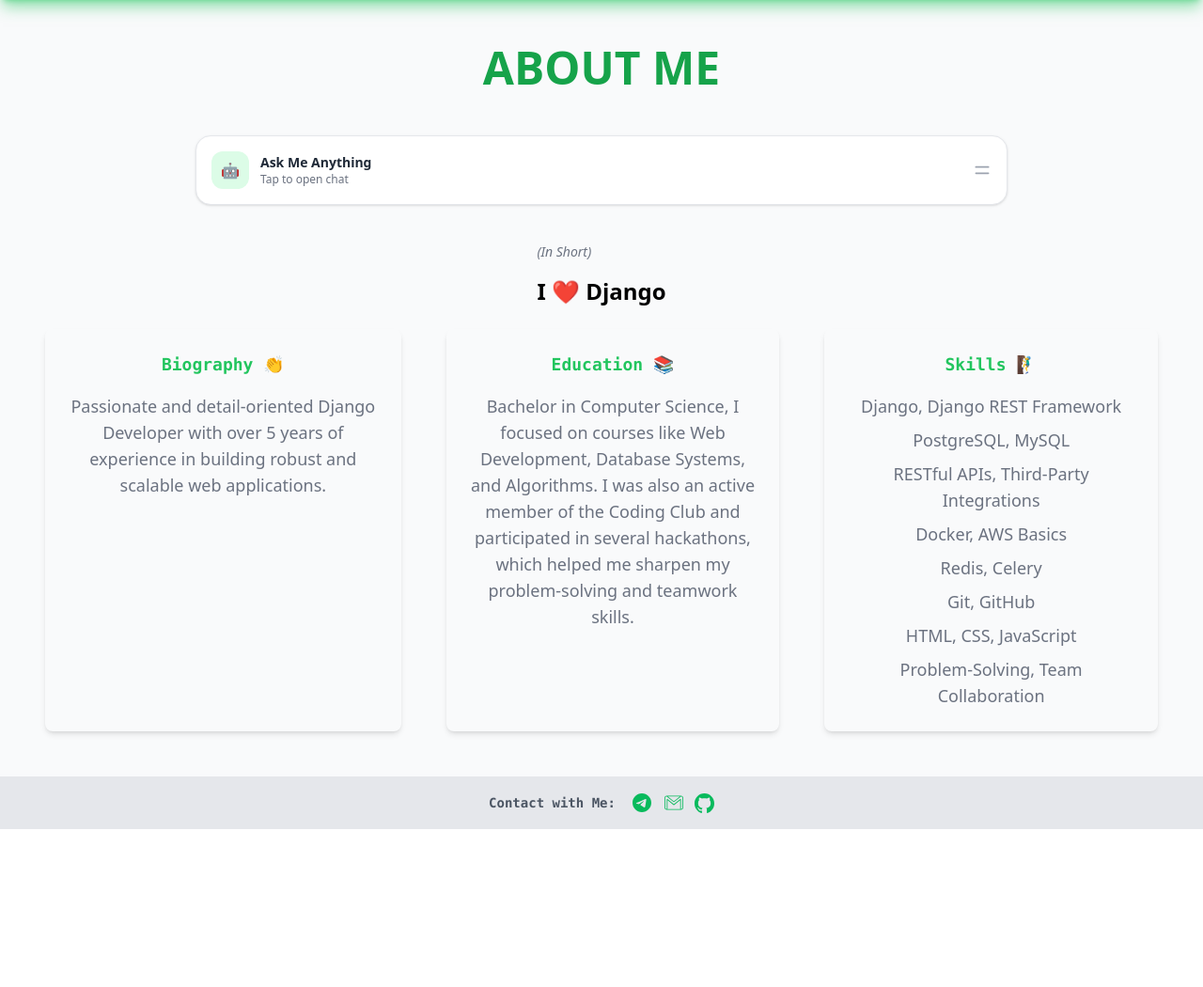
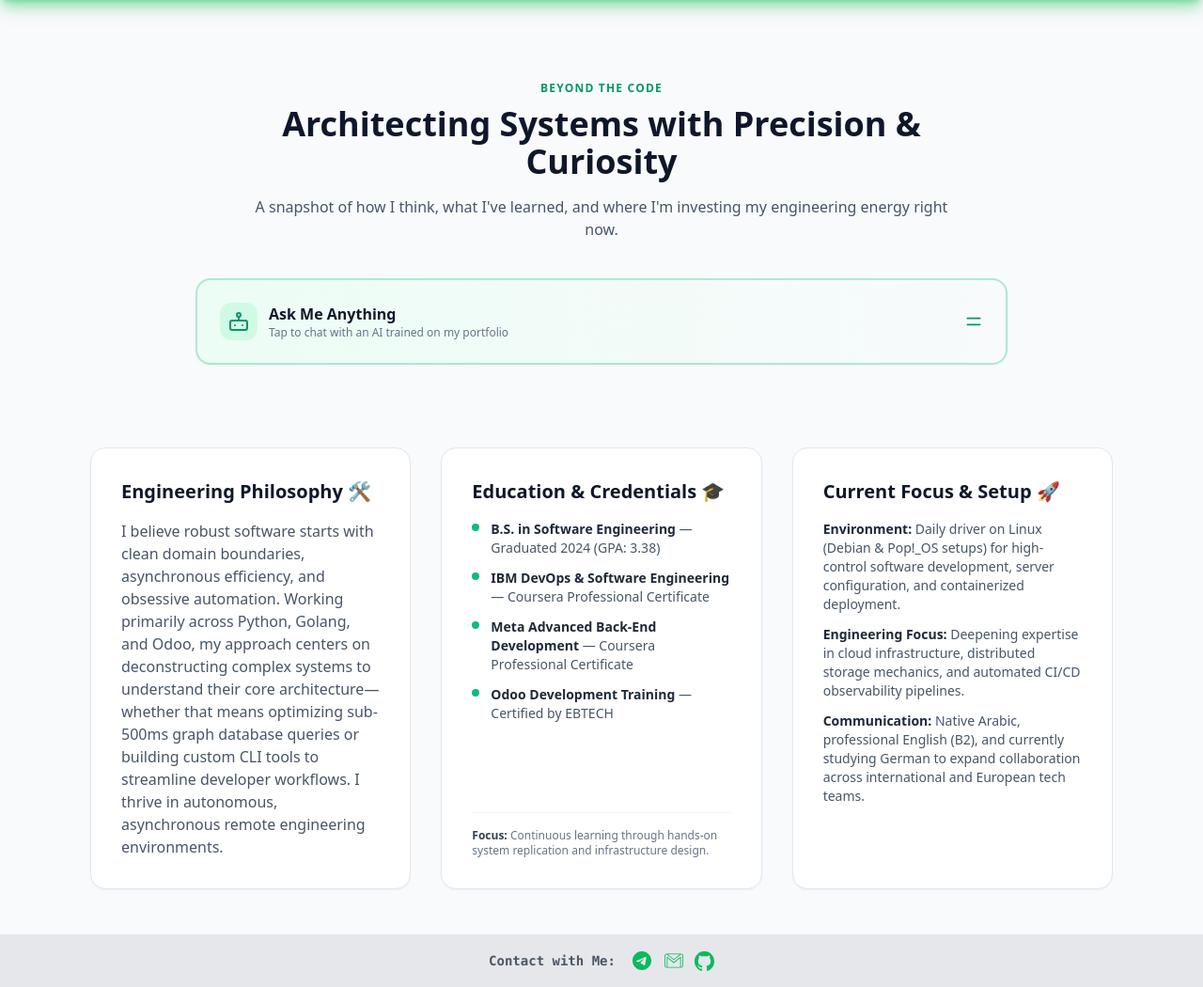
Before and after one commit to django-frog/django-portfolio, a Django app: page /home/about/ in a window 1280 px wide. Shown: the part 64-1114 px from the top of the page at 94% size. Before the commit the page ends 946 px from the top, so only its background shows below. Run offline with Django 4.2, Linux system fonts and the light colour scheme; parts of the project's set-up code (start-up, migrations or seed data) failed here and were passed over; some libraries are stand-ins or nearby versions.

Commit message:
update about page.

```diff
--- a/core/templates/portfolio/about_page.html
+++ b/core/templates/portfolio/about_page.html
@@ -5,34 +5,67 @@
 {% block content %}
 <meta name="csrf-token" content="{{ csrf_token }}">
 
-<div class="flex flex-col justify-center items-center p-12 md:h-full min-h-screen gap-6 bg-gray-50 dark:bg-gray-900">
+<div class="flex flex-col justify-center items-center p-6 sm:p-10 md:p-12 min-h-screen gap-10 bg-gray-50 dark:bg-gray-900">
 
-    <div>
-        <h1 class="text-3xl md:text-5xl text-green-600 dark:text-green-500 font-bold uppercase">{% trans "About me" %}</h1>
-    </div>
+   <!-- ============================================================ -->
+   <!-- PAGE HEADER                                                  -->
+   <!-- ============================================================ -->
+   <header class="text-center max-w-3xl mx-auto pt-8">
+      <span class="text-xs font-bold tracking-widest uppercase text-emerald-600 dark:text-emerald-400">
+         {% trans "Beyond the Code" %}
+      </span>
+      <h2 class="text-3xl sm:text-4xl font-extrabold text-slate-900 dark:text-white mt-2">
+         {% trans "Architecting Systems with Precision & Curiosity" %}
+      </h2>
+      <p class="mt-4 text-sm sm:text-base text-slate-600 dark:text-slate-300 leading-relaxed">
+         {% trans "A snapshot of how I think, what I've learned, and where I'm investing my engineering energy right now." %}
+      </p>
+   </header>
 
 
-    <!-- CHATBOT COMPONENT -->
-    <div x-data="chatbot()" class="w-full max-w-4xl mx-auto px-4 mt-6">
+   <!-- ============================================================ -->
+   <!-- CHATBOT COMPONENT                                            -->
+   <!-- ============================================================ -->
+   <div x-data="chatbot()" class="w-full max-w-4xl mx-auto px-4">
 
       <!-- Collapsed State -->
       <div
          @click="open = true"
          x-show="!open"
          x-cloak
-            class="flex items-center justify-between p-4 rounded-2xl shadow bg-white dark:bg-gray-800 border border-gray-200 dark:border-gray-700 cursor-pointer"
+         class="flex items-center justify-between p-4 sm:p-6
+                bg-gradient-to-r from-emerald-50 to-slate-50
+                dark:from-slate-800 dark:to-slate-800/50
+                border-2 border-emerald-500/30
+                rounded-2xl shadow-sm mb-12
+                hover:border-emerald-500 transition-all cursor-pointer"
       >
          <div class="flex items-center gap-3">
-                <div class="w-10 h-10 rounded-xl flex items-center justify-center bg-green-100 dark:bg-green-900 text-green-600 dark:text-green-300">
-                    🤖
+            <div class="w-10 h-10 rounded-xl flex items-center justify-center
+                        bg-emerald-100 dark:bg-emerald-900/40
+                        text-emerald-600 dark:text-emerald-400">
+               <svg xmlns="http://www.w3.org/2000/svg" class="w-6 h-6" fill="none"
+                    viewBox="0 0 24 24" stroke="currentColor" stroke-width="2"
+                    stroke-linecap="round" stroke-linejoin="round" aria-hidden="true">
+                  <rect x="3" y="11" width="18" height="10" rx="2"></rect>
+                  <circle cx="12" cy="5" r="2"></circle>
+                  <path d="M12 7v4"></path>
+                  <line x1="8" y1="16" x2="8" y2="16"></line>
+                  <line x1="16" y1="16" x2="16" y2="16"></line>
+               </svg>
             </div>
             <div>
-                    <p class="font-semibold text-sm text-gray-800 dark:text-gray-100">Ask Me Anything</p>
-                    <p class="text-xs text-gray-500 dark:text-gray-300">Tap to open chat</p>
+               <p class="font-semibold text-sm sm:text-base text-slate-900 dark:text-white">
+                  {% trans "Ask Me Anything" %}
+               </p>
+               <p class="text-xs text-slate-500 dark:text-slate-300">
+                  {% trans "Tap to chat with an AI trained on my portfolio" %}
+               </p>
             </div>
          </div>
 
-            <svg xmlns="http://www.w3.org/2000/svg" class="h-5 w-5 text-gray-400" fill="none" viewBox="0 0 24 24" stroke="currentColor">
+         <svg xmlns="http://www.w3.org/2000/svg" class="h-5 w-5 text-emerald-600 dark:text-emerald-400"
+              fill="none" viewBox="0 0 24 24" stroke="currentColor">
             <path stroke-linecap="round" stroke-linejoin="round" stroke-width="2" d="M4 8h16M4 16h16"/>
          </svg>
       </div>
@@ -54,12 +87,22 @@
             <!-- Header -->
             <div class="flex justify-between items-center px-4 py-3 border-b border-gray-200 dark:border-gray-700">
                <div class="flex items-center gap-3">
-                        <div class="w-10 h-10 rounded-xl flex items-center justify-center bg-green-100 dark:bg-green-900 text-green-600 dark:text-green-300">
-                            🤖
+                  <div class="w-10 h-10 rounded-xl flex items-center justify-center bg-emerald-100 dark:bg-emerald-900/40 text-emerald-600 dark:text-emerald-400">
+                     <svg xmlns="http://www.w3.org/2000/svg" class="w-6 h-6" fill="none"
+                          viewBox="0 0 24 24" stroke="currentColor" stroke-width="2"
+                          stroke-linecap="round" stroke-linejoin="round" aria-hidden="true">
+                        <rect x="3" y="11" width="18" height="10" rx="2"></rect>
+                        <circle cx="12" cy="5" r="2"></circle>
+                        <path d="M12 7v4"></path>
+                     </svg>
                   </div>
                   <div>
-                            <p class="font-semibold text-sm text-gray-800 dark:text-gray-100">Chat with AI</p>
-                            <p class="text-xs text-gray-500 dark:text-gray-300">Ask anything about me</p>
+                     <p class="font-semibold text-sm text-slate-900 dark:text-white">
+                        {% trans "Chat with AI" %}
+                     </p>
+                     <p class="text-xs text-slate-500 dark:text-slate-300">
+                        {% trans "Ask anything about me" %}
+                     </p>
                   </div>
                </div>
                <button @click="open = false" class="p-1 rounded hover:bg-gray-100 dark:hover:bg-gray-700">
@@ -77,8 +120,8 @@
                      <div
                         class="max-w-[75%] px-4 py-2 rounded-2xl text-sm leading-relaxed"
                         :class="m.sender === 'user'
-                                    ? 'bg-green-600 text-white rounded-br-none'
-                                    : 'bg-gray-100 dark:bg-gray-700 text-gray-800 dark:text-gray-100 rounded-bl-none'"
+                            ? 'bg-emerald-600 text-white rounded-br-none'
+                            : 'bg-gray-100 dark:bg-gray-700 text-slate-900 dark:text-slate-100 rounded-bl-none'"
                         x-text="m.text"
                      ></div>
                   </div>
@@ -97,11 +140,11 @@
                <input
                   type="text"
                   x-model="userMessage"
-                        placeholder="Type your question..."
-                        class="flex-1 px-3 py-2 rounded-xl bg-gray-100 dark:bg-gray-700 border border-gray-300 dark:border-gray-600 text-gray-900 dark:text-gray-100 focus:ring-2 focus:ring-green-500 outline-none text-sm"
+                  placeholder="{% trans 'Type your question...' %}"
+                  class="flex-1 px-3 py-2 rounded-xl bg-gray-100 dark:bg-gray-700 border border-gray-300 dark:border-gray-600 text-slate-900 dark:text-slate-100 focus:ring-2 focus:ring-emerald-500 outline-none text-sm"
                >
-                    <button class="px-4 py-2 rounded-xl bg-green-600 hover:bg-green-700 text-white text-sm" :disabled="loading">
-                        Send
+               <button class="px-4 py-2 rounded-xl bg-emerald-600 hover:bg-emerald-500 text-white text-sm" :disabled="loading">
+                  {% trans "Send" %}
                </button>
             </form>
          </div>
@@ -110,47 +153,123 @@
    </div>
 
 
+   <!-- ============================================================ -->
+   <!-- 3 NARRATIVE PILLARS                                          -->
+   <!-- ============================================================ -->
+   <section class="w-full max-w-6xl mx-auto px-4 sm:px-6 lg:px-8">
+      <div class="grid grid-cols-1 md:grid-cols-3 gap-6 md:gap-8 items-stretch">
 
-    <div class="text-center justify-items-start">
-        <p class="text-sm dark:text-gray-50 text-gray-500 italic font-thin my-4">{% trans "(In Short)" %}</p>
-        <p class="text-2xl font-sans dark:text-gray-50 text-black font-extrabold">I <span class="text-red-500 font-bold">❤️</span> Django</p>
+         <!-- Card 1: Engineering Philosophy -->
+         <article class="bg-white dark:bg-slate-800/80 border border-slate-200
+                         dark:border-slate-700 rounded-2xl p-8 shadow-sm
+                         flex flex-col justify-between h-full
+                         hover:shadow-md hover:-translate-y-1
+                         transition-all duration-200">
+            <div>
+               <h3 class="text-xl font-bold text-slate-900 dark:text-white">
+                  {% trans "Engineering Philosophy" %} 🛠️
+               </h3>
+               <div class="mt-4 text-slate-600 dark:text-slate-300
+                           leading-relaxed text-sm sm:text-base space-y-3">
+                  <p>
+                     {% blocktrans %}I believe robust software starts with clean domain boundaries, asynchronous efficiency, and obsessive automation. Working primarily across Python, Golang, and Odoo, my approach centers on deconstructing complex systems to understand their core architecture—whether that means optimizing sub-500ms graph database queries or building custom CLI tools to streamline developer workflows. I thrive in autonomous, asynchronous remote engineering environments.{% endblocktrans %}
+                  </p>
                </div>
+            </div>
+         </article>
 
-    <div class="text-center">
-        <ul class="list-none grid grid-cols-1 md:grid-cols-3 md:space-x-6 text-gray-500 gap-12 md:gap-6 dark:text-gray-50 text-lg">
-            <!-- Biography Section -->
-            <li class="list-item p-6 rounded-lg shadow-md hover:shadow-lg transition duration-300 hover:scale-105 transform hover:bg-green-50 dark:bg-gray-800 dark:hover:bg-green-900">
-                <h2 class="font-mono font-bold text-green-500">{% trans "Biography" %} 👏</h2>
-                <p class="font-sans font-light text-sm md:text-lg mt-4">
-                    {% blocktrans %}Passionate and detail-oriented Django Developer with over 5 years of experience in building robust and scalable web applications.{% endblocktrans %}
-
-                </p>
+         <!-- Card 2: Education & Credentials -->
+         <article class="bg-white dark:bg-slate-800/80 border border-slate-200
+                         dark:border-slate-700 rounded-2xl p-8 shadow-sm
+                         flex flex-col justify-between h-full
+                         hover:shadow-md hover:-translate-y-1
+                         transition-all duration-200">
+            <div>
+               <h3 class="text-xl font-bold text-slate-900 dark:text-white">
+                  {% trans "Education & Credentials" %} 🎓
+               </h3>
+               <ul class="mt-4 space-y-3 text-sm text-slate-600 dark:text-slate-300">
+                  <li class="flex items-start gap-3">
+                     <span class="shrink-0 mt-1 w-2 h-2 rounded-full bg-emerald-500"></span>
+                     <span>
+                        <span class="font-semibold text-slate-800 dark:text-slate-100">
+                           {% trans "B.S. in Software Engineering" %}
+                        </span>
+                        — {% trans "Graduated 2024 (GPA: 3.38)" %}
+                     </span>
                   </li>
-
-            <!-- Education Section -->
-            <li class="list-item p-6 rounded-lg shadow-md hover:shadow-lg transition duration-300 hover:scale-105 transform hover:bg-green-50 dark:bg-gray-800 dark:hover:bg-green-900">
-                <h2 class="font-mono font-bold text-green-500">{% trans "Education" %} 📚</h2>
-                <p class="font-sans font-light text-sm md:text-lg mt-4">
-                    {% blocktrans %}Bachelor in Computer Science, I focused on courses like Web Development, Database Systems, and Algorithms. I was also an active member of the Coding Club and participated in several hackathons, which helped me sharpen my problem-solving and teamwork skills.{% endblocktrans %}
-                </p>
+                  <li class="flex items-start gap-3">
+                     <span class="shrink-0 mt-1 w-2 h-2 rounded-full bg-emerald-500"></span>
+                     <span>
+                        <span class="font-semibold text-slate-800 dark:text-slate-100">
+                           {% trans "IBM DevOps & Software Engineering" %}
+                        </span>
+                        — {% trans "Coursera Professional Certificate" %}
+                     </span>
                   </li>
-
-            <!-- Skills Section -->
-            <li class="list-item p-6 rounded-lg shadow-md hover:shadow-lg transition duration-300 hover:scale-105 transform hover:bg-green-50 dark:bg-gray-800 dark:hover:bg-green-900">
-                <h2 class="font-mono font-bold text-green-500">{% trans "Skills" %} 🧗‍♂️</h2>
-                <ul class="font-sans font-light text-sm md:text-lg list mt-4 space-y-2">
-                    <li>Django, Django REST Framework</li>
-                    <li>PostgreSQL, MySQL</li>
-                    <li>RESTful APIs, Third-Party Integrations</li>
-                    <li>Docker, AWS Basics</li>
-                    <li>Redis, Celery</li>
-                    <li>Git, GitHub</li>
-                    <li>HTML, CSS, JavaScript</li>
-                    <li>Problem-Solving, Team Collaboration</li>
-                </ul>
+                  <li class="flex items-start gap-3">
+                     <span class="shrink-0 mt-1 w-2 h-2 rounded-full bg-emerald-500"></span>
+                     <span>
+                        <span class="font-semibold text-slate-800 dark:text-slate-100">
+                           {% trans "Meta Advanced Back-End Development" %}
+                        </span>
+                        — {% trans "Coursera Professional Certificate" %}
+                     </span>
+                  </li>
+                  <li class="flex items-start gap-3">
+                     <span class="shrink-0 mt-1 w-2 h-2 rounded-full bg-emerald-500"></span>
+                     <span>
+                        <span class="font-semibold text-slate-800 dark:text-slate-100">
+                           {% trans "Odoo Development Training" %}
+                        </span>
+                        — {% trans "Certified by EBTECH" %}
+                     </span>
                   </li>
                </ul>
             </div>
+            <p class="mt-6 pt-4 border-t border-slate-100 dark:border-slate-700/60
+                      text-xs text-slate-500 dark:text-slate-400">
+               <span class="font-semibold text-slate-700 dark:text-slate-200">{% trans "Focus" %}:</span>
+               {% trans "Continuous learning through hands-on system replication and infrastructure design." %}
+            </p>
+         </article>
+
+         <!-- Card 3: Current Focus & Setup -->
+         <article class="bg-white dark:bg-slate-800/80 border border-slate-200
+                         dark:border-slate-700 rounded-2xl p-8 shadow-sm
+                         flex flex-col justify-between h-full
+                         hover:shadow-md hover:-translate-y-1
+                         transition-all duration-200">
+            <div>
+               <h3 class="text-xl font-bold text-slate-900 dark:text-white">
+                  {% trans "Current Focus & Setup" %} 🚀
+               </h3>
+               <ul class="mt-4 space-y-3 text-sm text-slate-600 dark:text-slate-300">
+                  <li>
+                     <span class="font-semibold text-slate-800 dark:text-slate-100">
+                        {% trans "Environment" %}:
+                     </span>
+                     {% trans "Daily driver on Linux (Debian & Pop!_OS setups) for high-control software development, server configuration, and containerized deployment." %}
+                  </li>
+                  <li>
+                     <span class="font-semibold text-slate-800 dark:text-slate-100">
+                        {% trans "Engineering Focus" %}:
+                     </span>
+                     {% trans "Deepening expertise in cloud infrastructure, distributed storage mechanics, and automated CI/CD observability pipelines." %}
+                  </li>
+                  <li>
+                     <span class="font-semibold text-slate-800 dark:text-slate-100">
+                        {% trans "Communication" %}:
+                     </span>
+                     {% trans "Native Arabic, professional English (B2), and currently studying German to expand collaboration across international and European tech teams." %}
+                  </li>
+               </ul>
+            </div>
+         </article>
+
+      </div>
+   </section>
+
 </div>
 
 <script>
```
Lines whose indentation alone changed are shown as unchanged.
